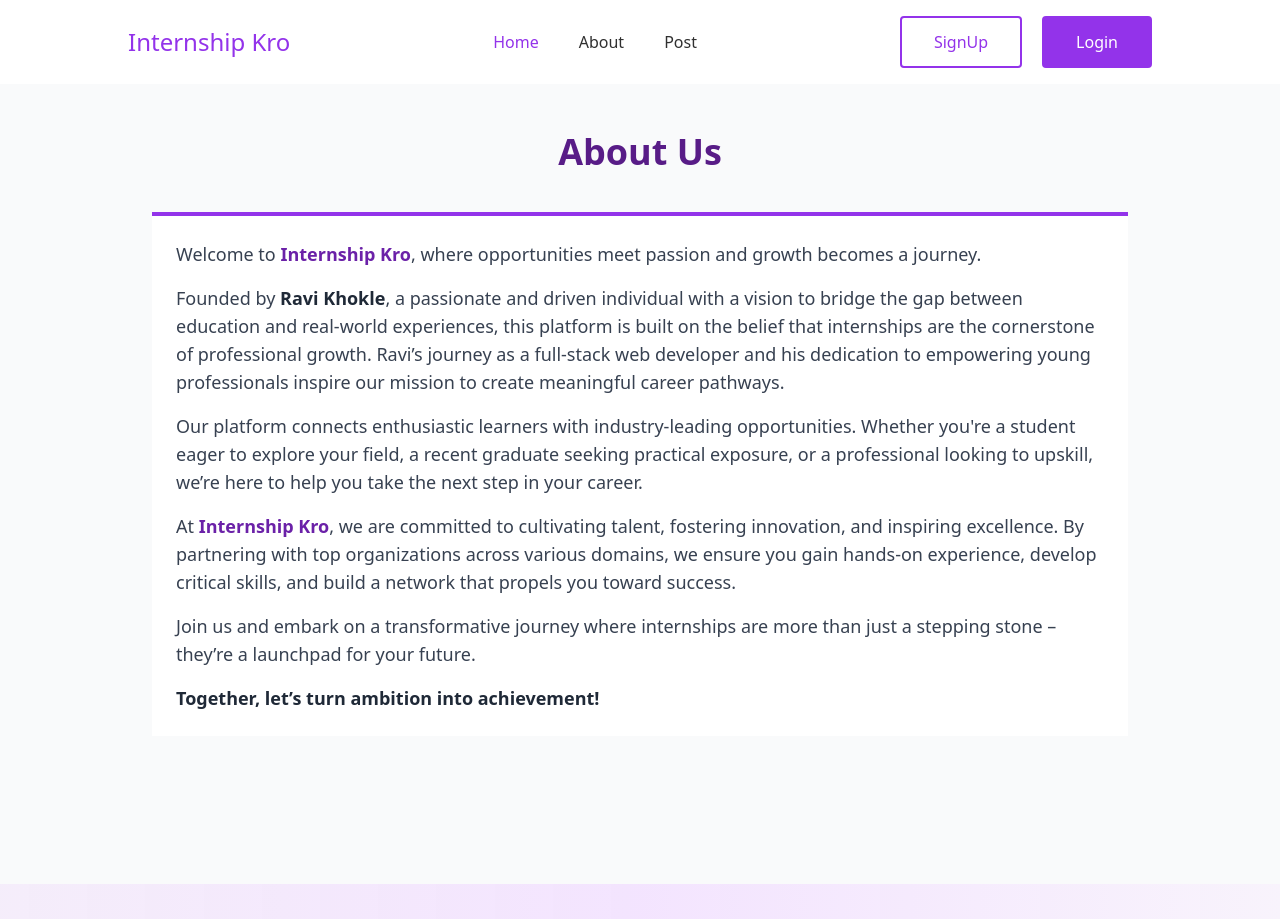
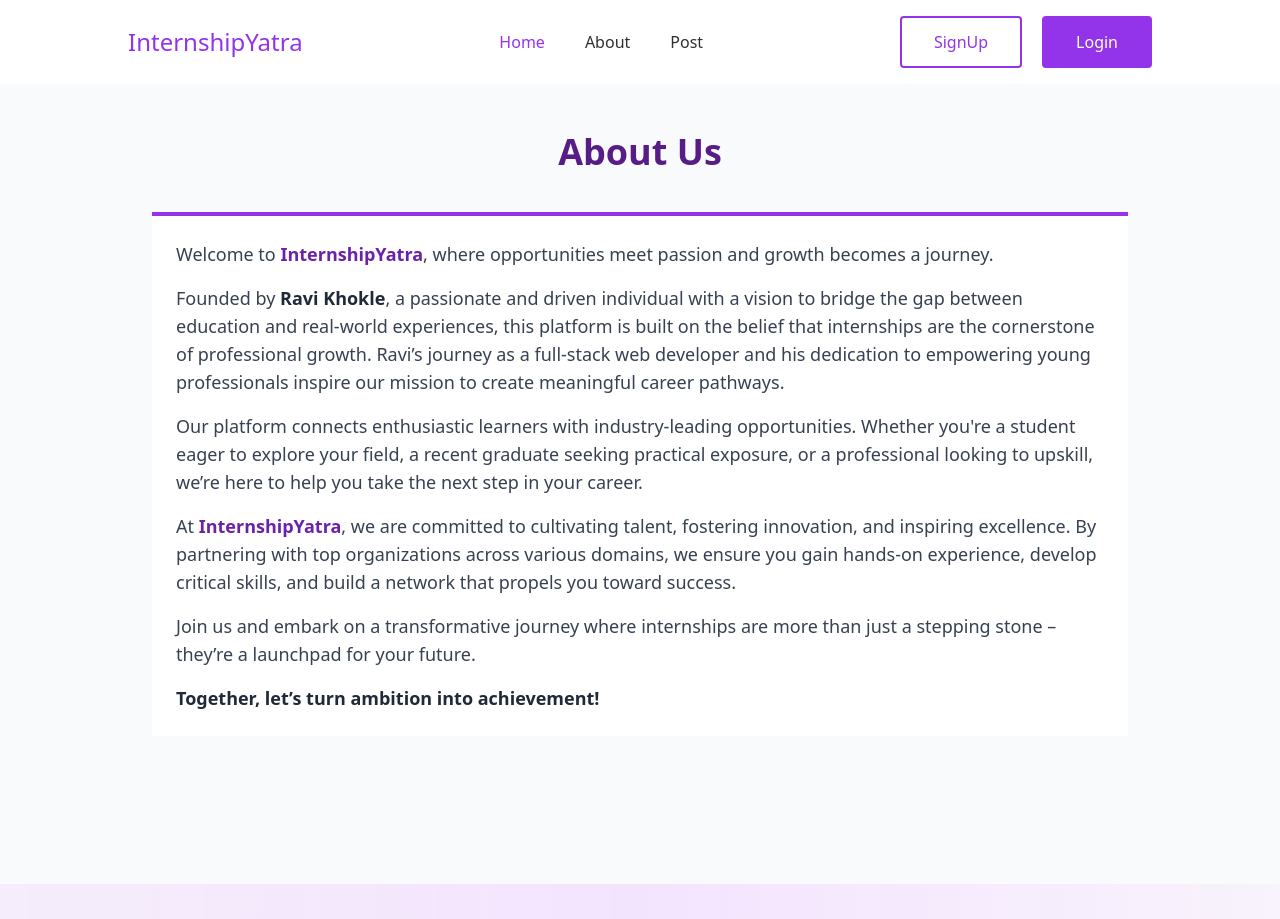
Before and after one commit to ravikhokle/InternshipYatra, a React (Vite) app in the folder frontend/: page /about in a window 1280 px wide. Shown: the top 919 px of the page. Built offline with nearby package versions, Linux system fonts and the light colour scheme.

Commit message:
added new domain

```diff
--- a/frontend/index.html
+++ b/frontend/index.html
@@ -4,7 +4,7 @@
     <meta charset="UTF-8" />
     <link rel="icon" type="image/svg+xml" href="/ik.png" />
     <meta name="viewport" content="width=device-width, initial-scale=1.0" />
-    <title>Internship Kro</title>
+    <title>InternshipYatra</title>
   </head>
   <body>
     <div id="root" class="min-h-screen"></div>
--- a/frontend/src/pages/About.jsx
+++ b/frontend/src/pages/About.jsx
@@ -9,7 +9,7 @@ const About = () => {
         </h1>
         <div className="w-full bg-white p-6 border-t-4 border-purple-600">
           <p className="text-lg text-gray-700 mb-4">
-            Welcome to <span className="text-purple-800 font-semibold">Internship Kro</span>, where opportunities meet passion and growth becomes a journey.
+            Welcome to <span className="text-purple-800 font-semibold">InternshipYatra</span>, where opportunities meet passion and growth becomes a journey.
           </p>
           <p className="text-lg text-gray-700 mb-4">
             Founded by <strong className="text-gray-800">Ravi Khokle</strong>, a passionate and driven individual with a vision to bridge the gap between education and real-world experiences, this platform is built on the belief that internships are the cornerstone of professional growth. Ravi’s journey as a full-stack web developer and his dedication to empowering young professionals inspire our mission to create meaningful career pathways.
@@ -18,7 +18,7 @@ const About = () => {
             Our platform connects enthusiastic learners with industry-leading opportunities. Whether you're a student eager to explore your field, a recent graduate seeking practical exposure, or a professional looking to upskill, we’re here to help you take the next step in your career.
           </p>
           <p className="text-lg text-gray-700 mb-4">
-            At <span className="text-purple-800 font-semibold">Internship Kro</span>, we are committed to cultivating talent, fostering innovation, and inspiring excellence. By partnering with top organizations across various domains, we ensure you gain hands-on experience, develop critical skills, and build a network that propels you toward success.
+            At <span className="text-purple-800 font-semibold">InternshipYatra</span>, we are committed to cultivating talent, fostering innovation, and inspiring excellence. By partnering with top organizations across various domains, we ensure you gain hands-on experience, develop critical skills, and build a network that propels you toward success.
           </p>
           <p className="text-lg text-gray-700 mb-4">
             Join us and embark on a transformative journey where internships are more than just a stepping stone – they’re a launchpad for your future.
--- a/frontend/src/pages/Footer.jsx
+++ b/frontend/src/pages/Footer.jsx
@@ -40,7 +40,7 @@ const Footer = () => {
     <p className="text-sm md:text-base">
       &#169; {new Date().getFullYear()}{" "}
       <Link to="/" className="text-purple-600 hover:underline">
-        Internship Kro
+      InternshipYatra
       </Link>{" "}
       - All rights reserved.
     </p>
--- a/frontend/src/pages/Header.jsx
+++ b/frontend/src/pages/Header.jsx
@@ -76,7 +76,7 @@ const Header = () => {
   return (
     <header className="flex flex-wrap justify-between items-center content-center py-4 px-5 sm:px-9 md:px-10 lg:px-32 bg-white shadow-md">
       <h1 className="text-purple-600 text-xl md:text-2xl sm:xl">
-        <Link to="/">Internship Kro</Link>
+        <Link to="/">InternshipYatra</Link>
       </h1>
       <ul className="sm:flex flex-wrap gap-4 md:gap-10 items-center hidden">
         <li>
```
Also changed, not shown: 4 other files (tests, documents, lock files or other folders).
